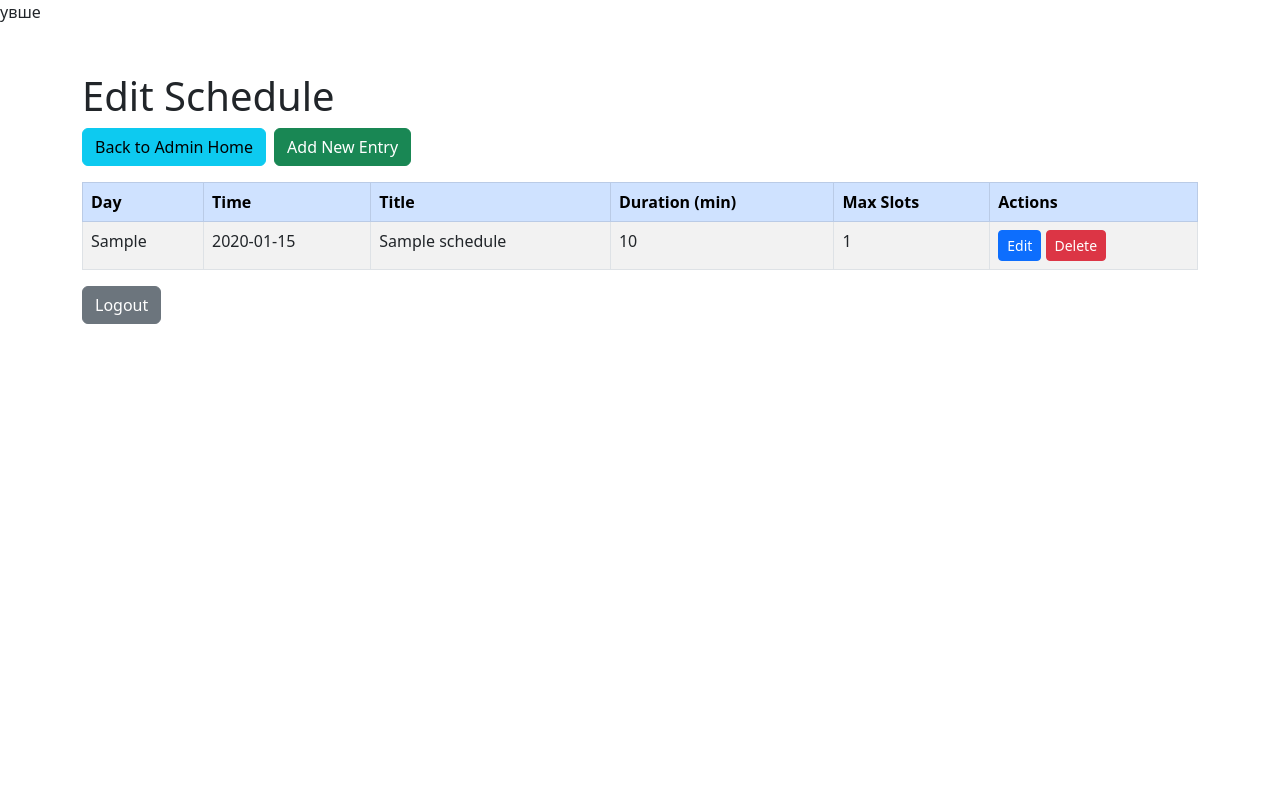
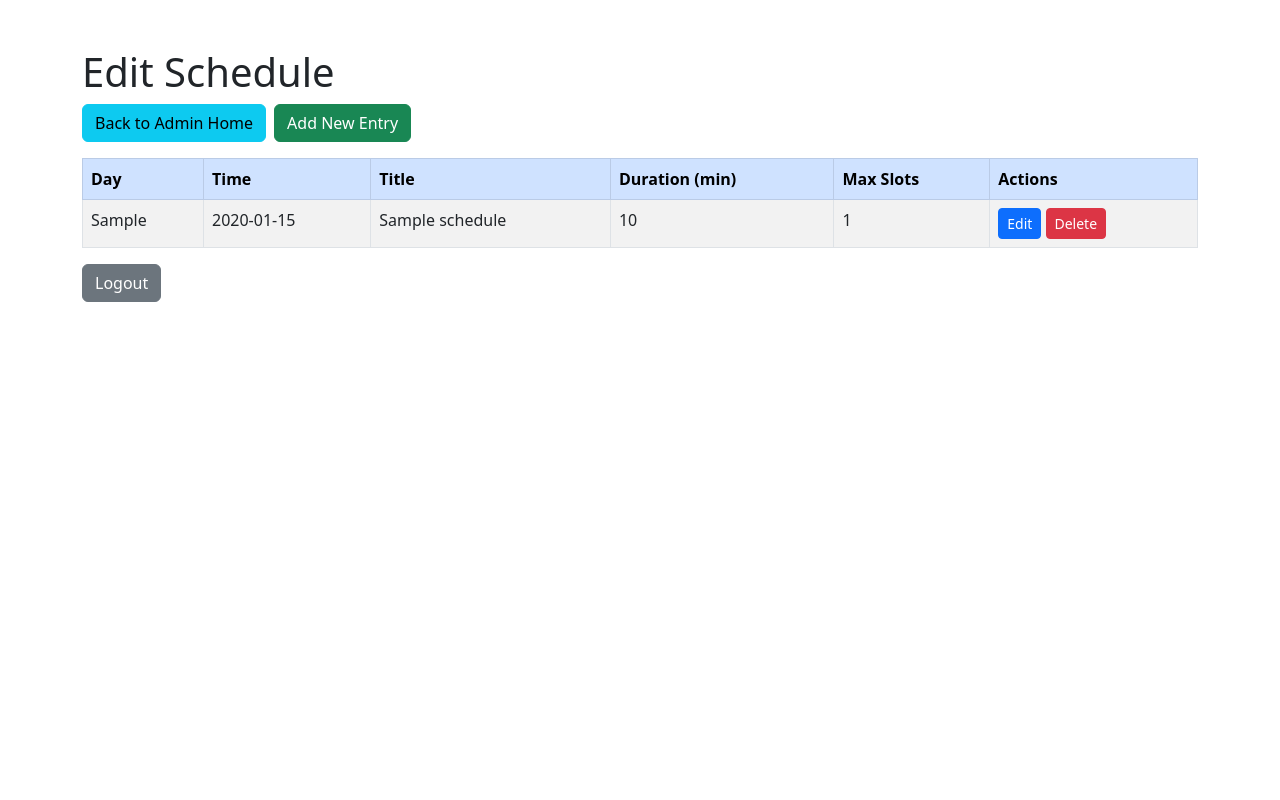
Before and after one commit to TDHster/SimpleBooking, a Flask app: page /admin-schedule in a window 1280 px wide. Run offline with Flask 3, Linux system fonts and the light colour scheme; the visitor is signed in with stand-in values (Sample User, id 1); tables that the repository leaves empty hold one stand-in row (values such as "Sample post"); parts of the project's set-up code (start-up, migrations or seed data) failed here and were passed over.

Commit message:
mistype fix

```diff
--- a/templates/admin_schedule.html
+++ b/templates/admin_schedule.html
@@ -1,4 +1,4 @@
-увше<!DOCTYPE html>
+<!DOCTYPE html>
 <html lang="en">
 <head>
   <meta charset="UTF-8">
```
